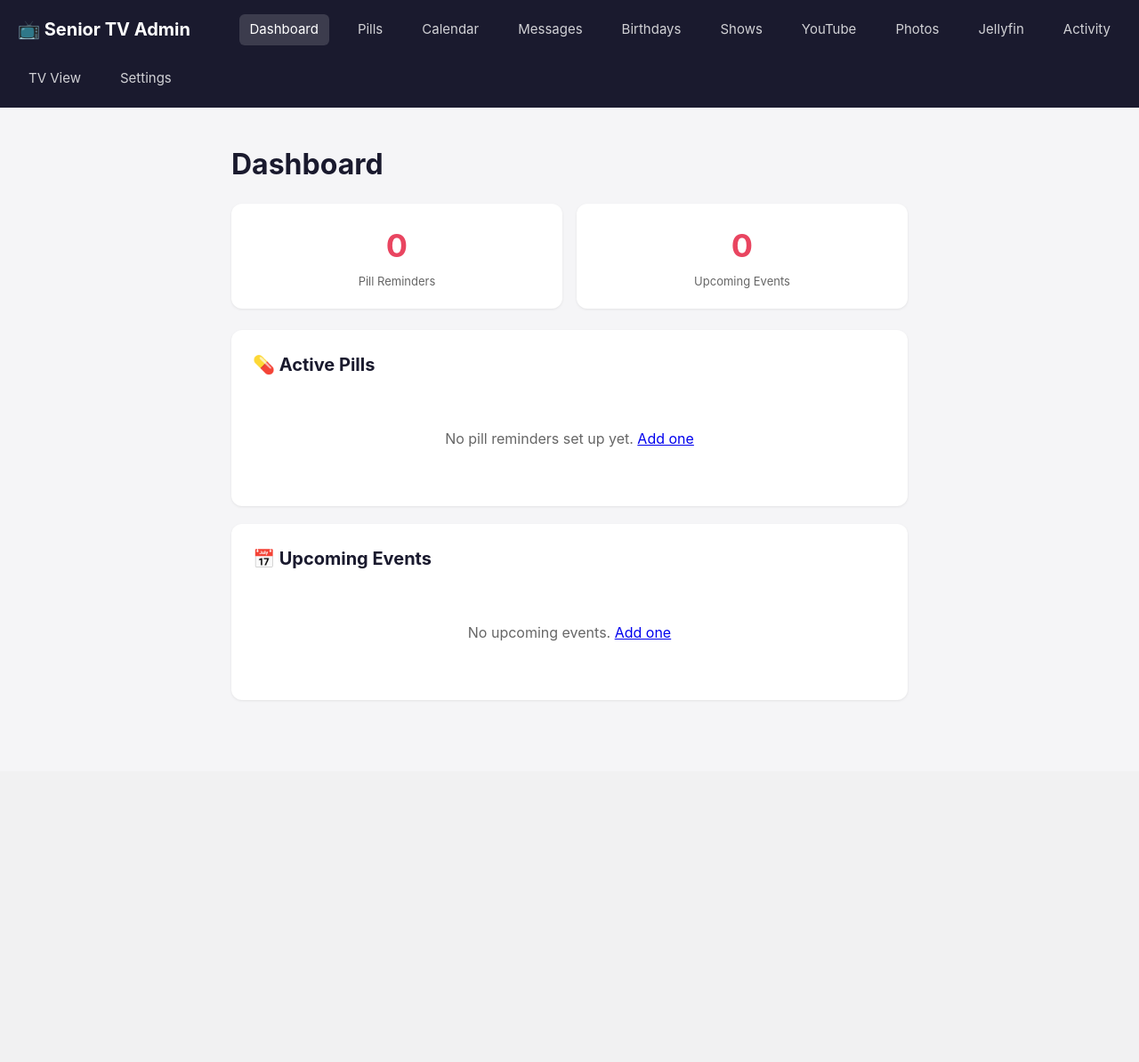
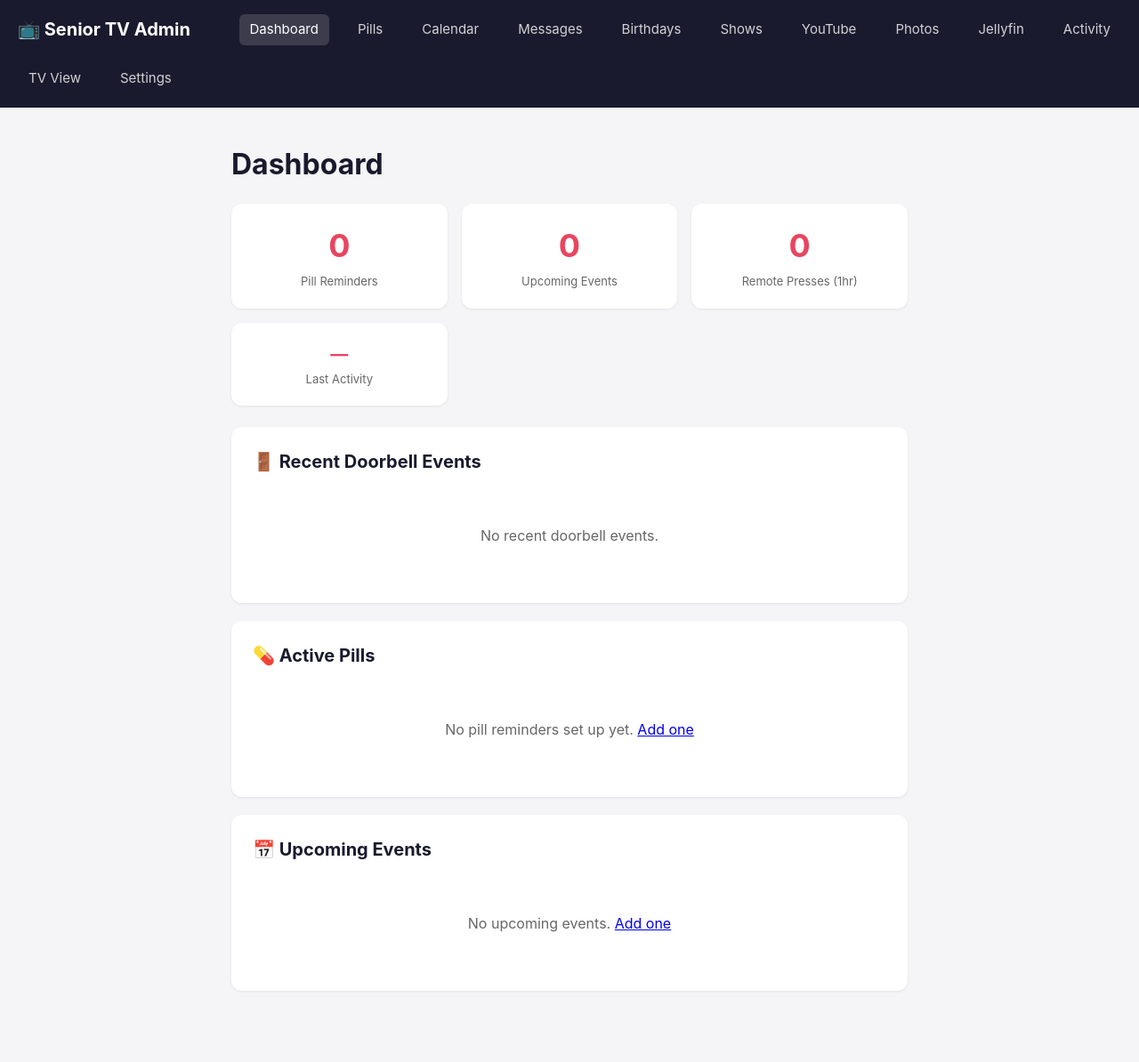
Before and after one commit to sandbreak80/senior-tv, a Flask app: page /admin in a window 1280 px wide. Shown: the whole page at 89% size. Before the commit the page ends 787 px from the top, so only its background shows below. Run offline with Flask 3, Linux system fonts and the light colour scheme; data comes from the database, SQL or seed files in the repository; data that the repository does not hold is empty; some libraries are stand-ins or nearby versions.

Commit message:
Add doorbell events to dashboard, activity stats, Spotify to roadmap
Admin dashboard:
- Recent Doorbell Events section with Frigate camera snapshots
- Remote Presses (1hr) stat card
- Last Activity timestamp card
- Fixed JSON parse error on corrupted pill schedule_times

Roadmap: Added Spotify integration to Tier 3 content plan.

Co-Authored-By: Claude Opus 4.6 (1M context) <noreply@anthropic.com>

```diff
--- a/server.py
+++ b/server.py
@@ -1067,13 +1067,41 @@ def api_log_remote():
 def admin_dashboard():
     pills = models.get_pills()
     for pill in pills:
-        pill["schedule_times_display"] = ", ".join(json.loads(pill["schedule_times"]))
+        try:
+            pill["schedule_times_display"] = ", ".join(json.loads(pill["schedule_times"]))
+        except (json.JSONDecodeError, TypeError):
+            pill["schedule_times_display"] = "—"
     events = models.get_upcoming_events(days=14)
     settings = models.get_all_settings()
     last_activity = models.get_last_activity_time()
     remote_count_1h = models.get_remote_log_count(hours=1)
+
+    # Recent doorbell events from Frigate
+    doorbell_events = []
+    frigate_url = get_setting_or_default("frigate_url")
+    if frigate_url:
+        try:
+            from smart_home import frigate_get_events
+            raw_events = frigate_get_events(frigate_url, label="person", limit=6)
+            if raw_events:
+                for evt in raw_events:
+                    from datetime import datetime as _dt
+                    ts = evt.get("start_time", 0)
+                    try:
+                        time_str = _dt.fromtimestamp(ts).strftime("%b %d, %I:%M %p")
+                    except Exception:
+                        time_str = "Unknown"
+                    doorbell_events.append({
+                        "id": evt.get("id", ""),
+                        "camera": evt.get("camera", "unknown"),
+                        "time": time_str,
+                    })
+        except Exception:
+            pass
+
     return render_template("admin/dashboard.html", pills=pills, events=events, settings=settings,
-                           last_activity=last_activity, remote_count_1h=remote_count_1h)
+                           last_activity=last_activity, remote_count_1h=remote_count_1h,
+                           doorbell_events=doorbell_events)
 
 
 @app.route("/admin/activity")
--- a/templates/admin/dashboard.html
+++ b/templates/admin/dashboard.html
@@ -12,8 +12,43 @@
         <div class="stat-num">{{ events | length }}</div>
         <div class="stat-label">Upcoming Events</div>
     </div>
+    <div class="stat-card">
+        <div class="stat-num">{{ remote_count_1h }}</div>
+        <div class="stat-label">Remote Presses (1hr)</div>
+    </div>
+    <div class="stat-card">
+        {% if last_activity %}
+        <div class="stat-num" style="font-size: 20px;">{{ last_activity[:16] }}</div>
+        {% else %}
+        <div class="stat-num" style="font-size: 20px;">—</div>
+        {% endif %}
+        <div class="stat-label">Last Activity</div>
+    </div>
 </div>
 
+<!-- Doorbell / Camera Events -->
+<div class="card">
+    <h2>🚪 Recent Doorbell Events</h2>
+    {% if doorbell_events %}
+    <div style="display: grid; grid-template-columns: repeat(auto-fill, minmax(200px, 1fr)); gap: 12px;">
+        {% for evt in doorbell_events %}
+        <div style="background: #f5f5f5; border-radius: 8px; overflow: hidden;">
+            <img src="/api/frigate-snapshot/events/{{ evt.id }}/snapshot.jpg"
+                 alt="Doorbell" style="width: 100%; height: 140px; object-fit: cover;"
+                 onerror="this.style.display='none'">
+            <div style="padding: 8px; font-size: 13px;">
+                <div style="font-weight: 600;">{{ evt.camera }}</div>
+                <div style="color: #666;">{{ evt.time }}</div>
+            </div>
+        </div>
+        {% endfor %}
+    </div>
+    {% else %}
+    <p class="empty">No recent doorbell events. {% if not settings.frigate_url %}Configure Frigate in <a href="/admin/settings">Settings</a>.{% endif %}</p>
+    {% endif %}
+</div>
+
+<!-- Active Pills -->
 <div class="card">
     <h2>💊 Active Pills</h2>
     {% if pills %}
@@ -41,6 +76,7 @@
     {% endif %}
 </div>
 
+<!-- Upcoming Events -->
 <div class="card">
     <h2>📅 Upcoming Events</h2>
     {% if events %}
```
Also changed, not shown: ROADMAP.md (+1 -0 lines).
